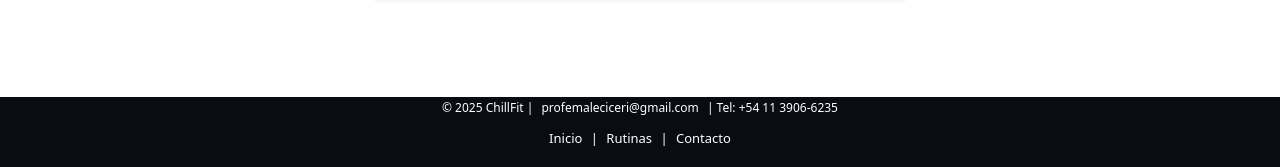
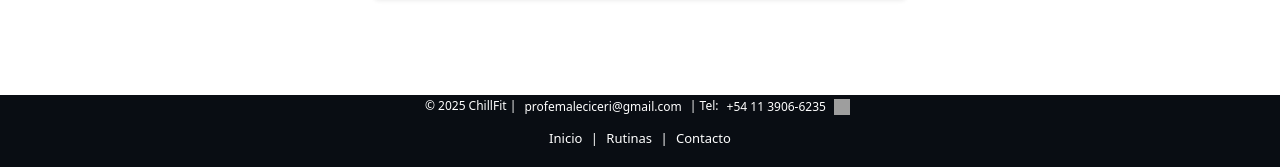
Before and after one commit to julianlods/ChillFit, a Django app: page /contacto/ in a window 1280 px wide. Shown: the part 633-800 px from the top of the page. Run offline with Django 5.2, Linux system fonts and the light colour scheme; some libraries are stand-ins or nearby versions; grey boxes are pictures that could not be loaded.

Commit message:
Mejoras en layout: estructura flex, ícono WhatsApp y ajustes de márgenes

```diff
--- a/ChillFit/templates/ChillFit/base.html
+++ b/ChillFit/templates/ChillFit/base.html
@@ -134,7 +134,16 @@
     </main>
 
     <footer class="footer">
-        <p>&copy; 2025 ChillFit | <a href="mailto:profemaleciceri@gmail.com">profemaleciceri@gmail.com</a> | Tel: +54 11 3906-6235</p>
+        <p>
+            &copy; 2025 ChillFit |
+            <a href="mailto:profemaleciceri@gmail.com">profemaleciceri@gmail.com</a> |
+            Tel: <a href="https://wa.me/541139066235" target="_blank" style="color: white; text-decoration: none;">
+                +54 11 3906-6235
+                <img src="https://upload.wikimedia.org/wikipedia/commons/6/6b/WhatsApp.svg"
+                     alt="WhatsApp"
+                     style="width: 16px; height: 16px; margin-left: 5px; vertical-align: middle;">
+            </a>
+        </p>
         <p class="footer-links">
             <a href="{% url 'home' %}">Inicio</a> |
             <a href="{% url 'ver_rutinas' %}">Rutinas</a>
--- a/ChillFit/templates/ChillFit/contacto.html
+++ b/ChillFit/templates/ChillFit/contacto.html
@@ -1,7 +1,7 @@
 {% extends 'ChillFit/base.html' %}
 
 {% block content %}
-<div class="container mt-3 mb-5">
+<div class="container mt-3 mb-3">
     <div class="row justify-content-center">
         <div class="col-md-6">
 
```
